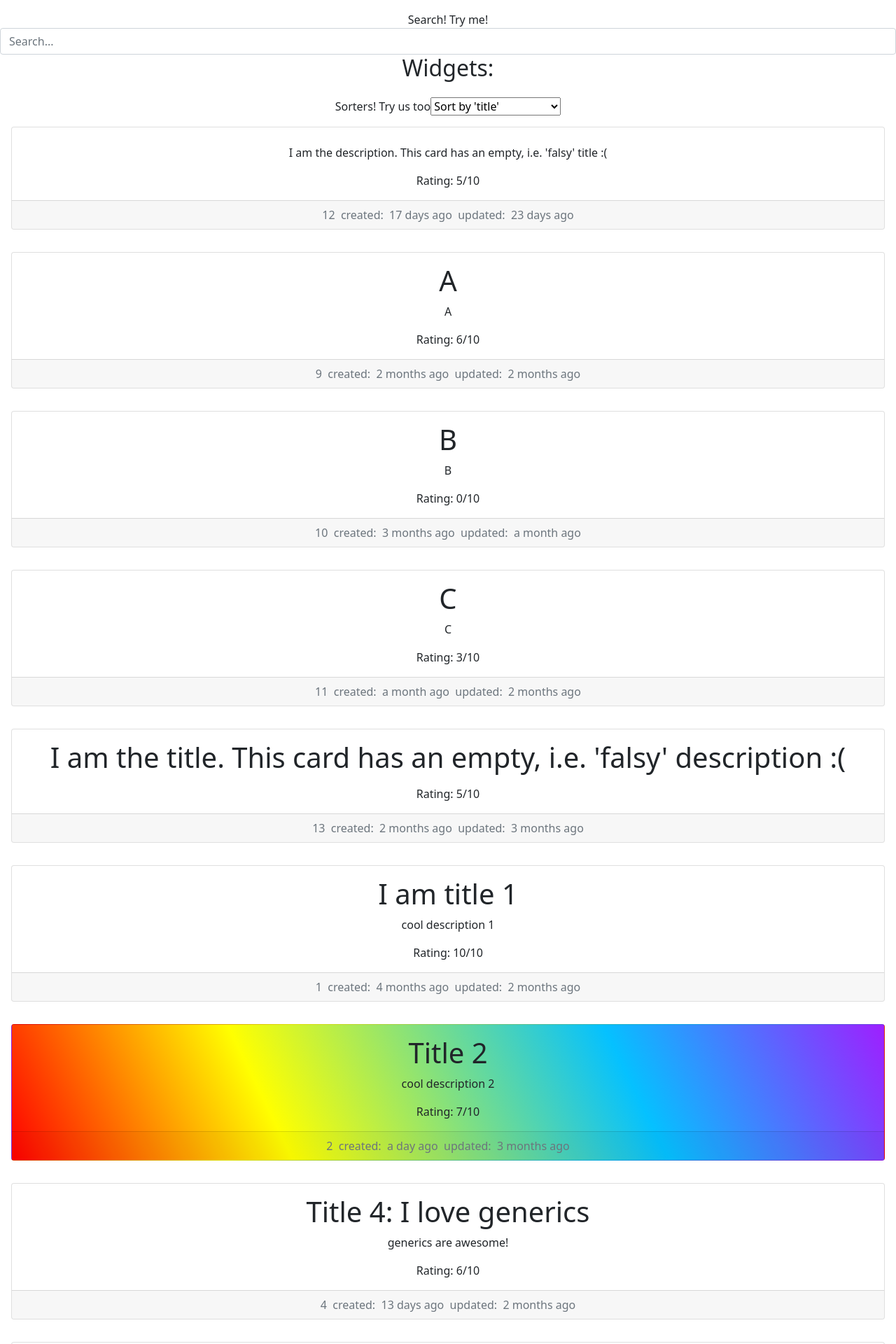
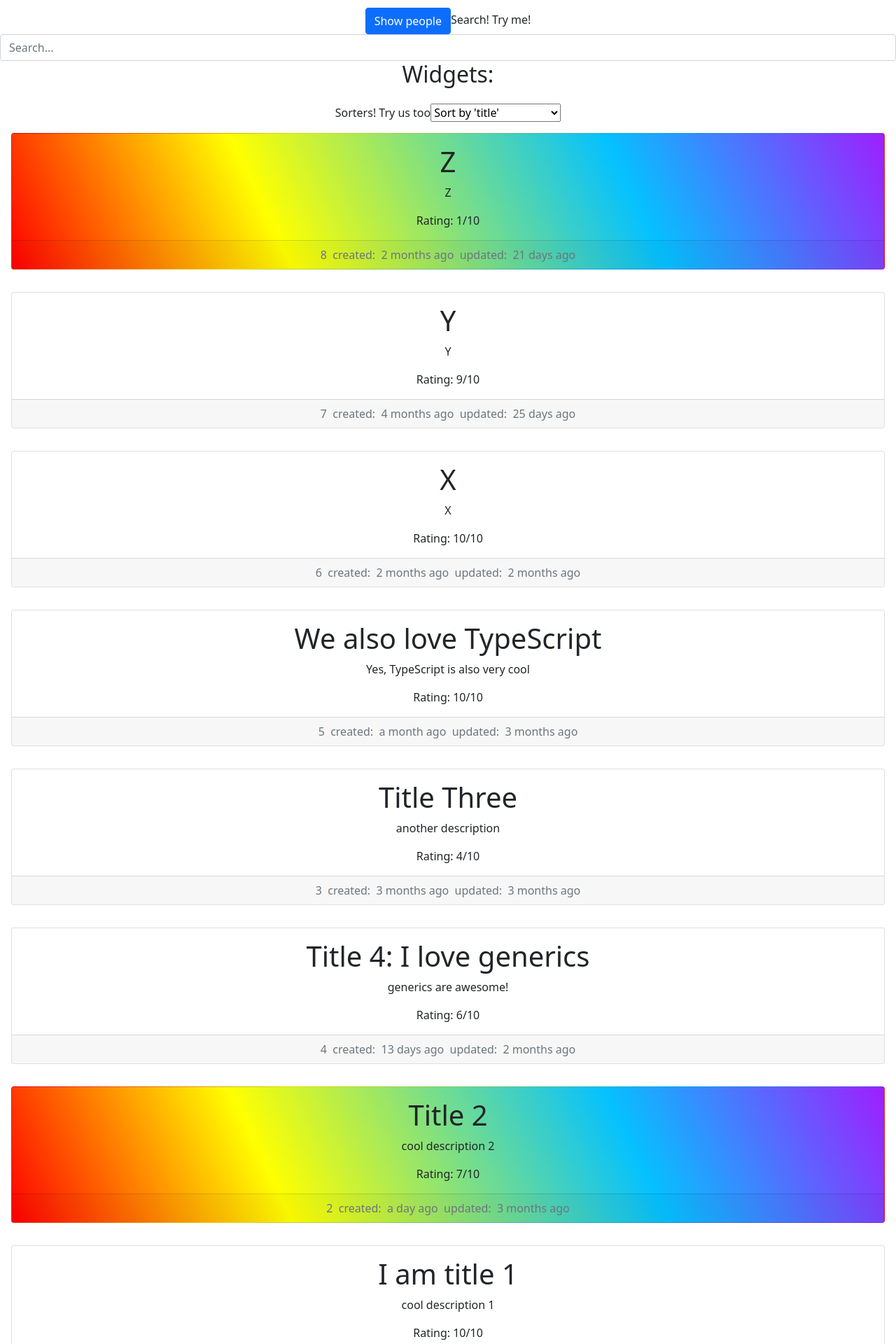
Before and after one commit to snowleopardAlexa/typescript-generic-search-filter-sort, a React (Create React App) app: page / in a window 1280 px wide. Shown: the top 1920 px of the page at 70% size. Built offline with nearby package versions, Linux system fonts and the light colour scheme.

Commit message:
add descending sort

```diff
--- a/src/App.tsx
+++ b/src/App.tsx
@@ -1,5 +1,6 @@
 import { useState } from "react";
 import "./App.css";
+import { PeopleRenderer } from "./components/renderers/PeopleRenderer";
 import { WidgetRenderer } from "./components/renderers/WidgetRenderer";
 import { SearchInput } from "./components/SearchInput";
 import { Sorters } from "./components/Sorters";
@@ -13,11 +14,14 @@ import genericSort from "./utils/genericSort";
 
 function App() {
   const [query, setQuery] = useState<string>("");
-  const [widgetSortProperty, setWidgetSortProperty] = useState<IProperty<IWidget>>({ property: "title" })
-  const [peopleSortProperty, setPeopleSortProperty] = useState<IProperty<IPerson>>({ property: "firstName"})
+  const [showPeople, setShowPeople] = useState<boolean>(false)
+  const [widgetSortProperty, setWidgetSortProperty] = useState<IProperty<IWidget>>({ property: "title", isDescending: true })
+  const [peopleSortProperty, setPeopleSortProperty] = useState<IProperty<IPerson>>({ property: "firstName", isDescending: true})
+  const buttonText = showPeople ? "Show widgets" : "Show people"
 
   return (
     <div className="App">
+      <button className="btn btn-primary" onClick={() => setShowPeople(!showPeople)}>{buttonText}</button>
       <SearchInput
         setSearchQuery={(query) => {
           console.log("I am firing");
@@ -34,7 +38,7 @@ function App() {
         )
         // comparision function
         .sort((a, b) =>
-          genericSort(a, b, widgetSortProperty.property)
+          genericSort(a, b, widgetSortProperty)
         )
         .map((widget) => {
           return <WidgetRenderer {...widget} />;
@@ -51,11 +55,11 @@ function App() {
         .map((person) => {
           return (
             <h3>
-              {person.firstName} {person.lastName}
+              <PeopleRenderer {...person} />
             </h3>
           );
         })}
-    </div>
+      </div>
   );
 }
 
--- a/src/interfaces/IProperty.ts
+++ b/src/interfaces/IProperty.ts
@@ -1,3 +1,4 @@
 export default interface IProperty<T> {
-    property: keyof T;
+    property: keyof T
+    isDescending: boolean
 }
--- a/src/utils/genericSort.ts
+++ b/src/utils/genericSort.ts
@@ -1,9 +1,19 @@
-export default function genericSort<T>(a: T, b: T, property: keyof T) {
+import IProperty from "../interfaces/IProperty";
+
+export default function genericSort<T>(
+  a: T,
+  b: T,
+  propertyType: IProperty<T>,
+) {
+  const { property, isDescending } = propertyType
+  const result = () => {
     if (a[property] > b[property]) {
-        return 1
+      return 1;
     }
     if (a[property] < b[property]) {
-        return - 1
+      return -1;
     }
-    return 0
+    return 0;
+  };
+  return isDescending ? result() * -1 : result();
 }
```
